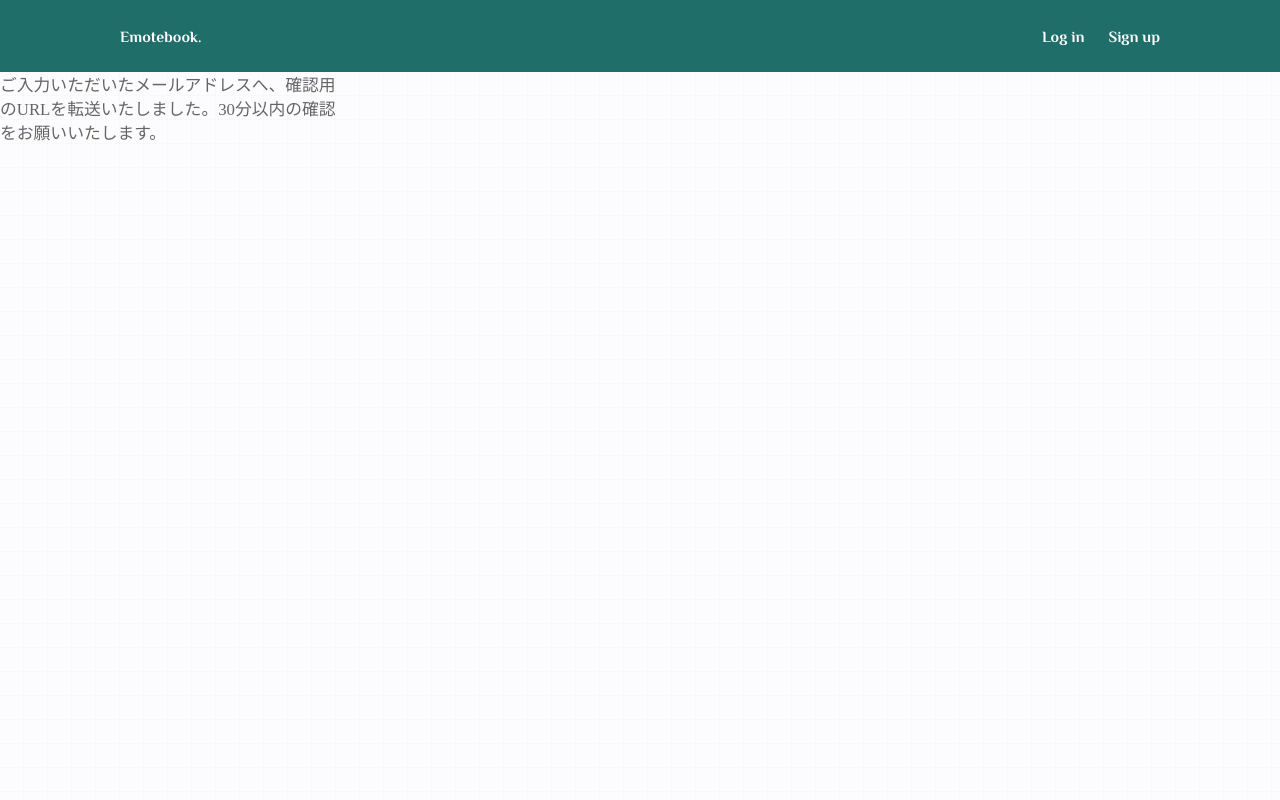
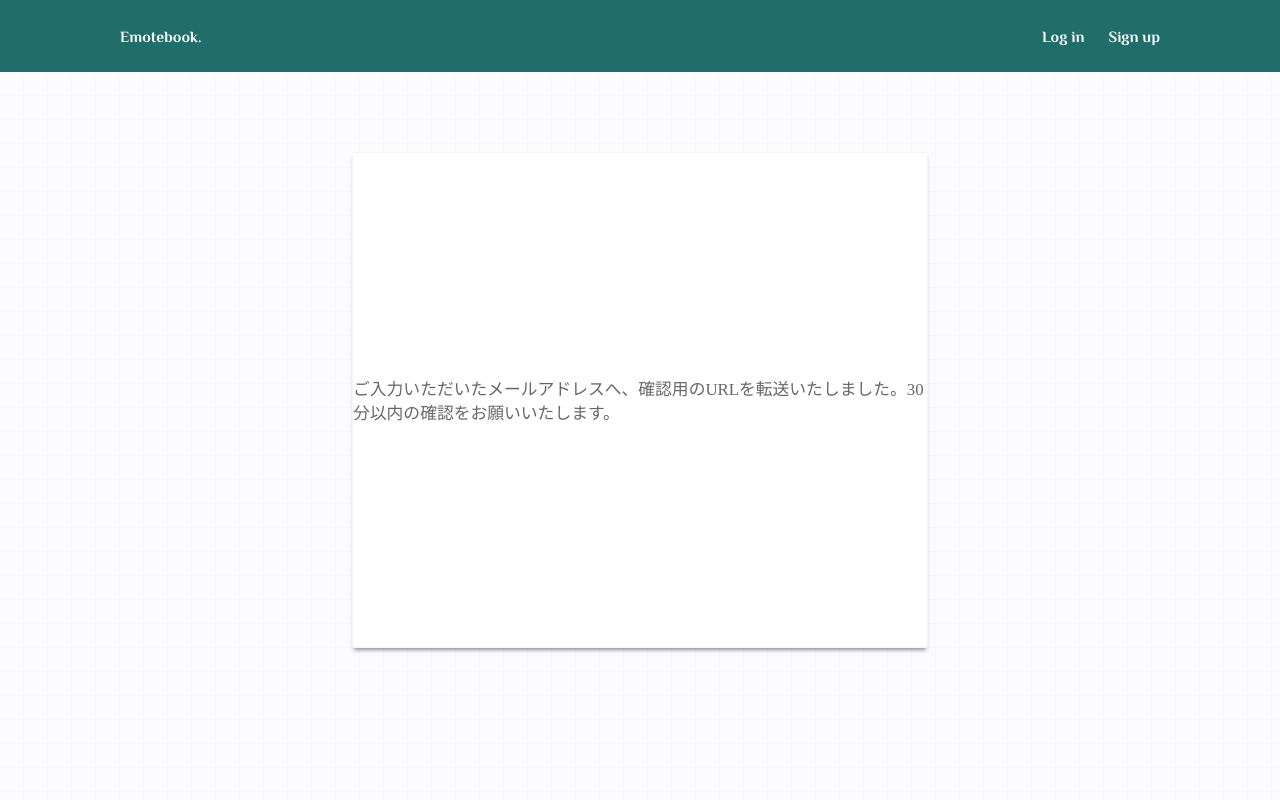
Before and after one commit to neco8/ColorDiary, a Django app: template color_diary_project/color_diary/templates/color_diary/register_done.html in a window 1280 px wide. Run offline with Django 3.2, Linux system fonts and the light colour scheme; the template is opened without the code that fills it, so the values that code supplies are empty; parts of the project's set-up code (start-up, migrations or seed data) failed here and were passed over; some libraries are stand-ins or nearby versions.

Commit message:
cssで、真ん中に表示させるためのcssを継承させていない問題をすべて解消

```diff
--- a/color_diary_project/color_diary/static/color_diary/css/style.css
+++ b/color_diary_project/color_diary/static/color_diary/css/style.css
@@ -426,7 +426,9 @@ input[type=range i] {
   grid-row: 3;
 }
 
-#registerDone {
+#registerDone .wrapper {
+  grid-column: 2;
+  grid-row: 2;
   display: grid;
   place-content: center;
 }
@@ -455,6 +457,8 @@ input[type=range i] {
 }
 
 #\34 04 .wrapper {
+  grid-column: 2;
+  grid-row: 2;
   display: grid;
   grid-template-columns: auto auto;
   grid-template-rows: 1fr;
@@ -549,7 +553,7 @@ a.button-cancel, .button-cancel {
   background-color: #FCFCFF;
 }
 
-#register form, #login form, #editColor form, #deleteDiary .wrapper, #deleteColor .wrapper, #colorIndex .wrapper, #chooseColor form {
+#\34 04 .wrapper, #registerDone .wrapper, #register form, #login form, #editColor form, #deleteDiary .wrapper, #deleteColor .wrapper, #colorIndex .wrapper, #chooseColor form {
   background-color: #fff;
   box-shadow: 0px 4px 4px -2px rgba(58, 49, 79, 0.55);
   border: solid;
@@ -780,7 +784,7 @@ input[type=text]:focus, input[type=email]:focus, input[type=password]:focus {
   background-color: #FFF;
 }
 
-#registerDone {
+#registerDone .wrapper {
   font-family: A1ゴシック L;
   font-size: 0.7rem;
   color: rgba(0, 0, 0, 0.6);
--- a/color_diary_project/color_diary/static/color_diary/scss/_appearance.scss
+++ b/color_diary_project/color_diary/static/color_diary/scss/_appearance.scss
@@ -429,9 +429,12 @@ input[type=text], input[type=email], input[type=password] {
 }
 
 #registerDone {
-    font-family: $fontA1GothicL;
-    font-size: .7rem;
-    color: rgba(0, 0, 0, .6);
+    .wrapper {
+        @extend %mediumContentContainerAppearance;
+        font-family: $fontA1GothicL;
+        font-size: .7rem;
+        color: rgba(0, 0, 0, .6);
+    }
 }
 
 #welcome {
@@ -459,6 +462,7 @@ input[type=text], input[type=email], input[type=password] {
 
 #\34 04 {
     .wrapper {
+        @extend %mediumContentContainerAppearance;
         .English {
             font-family: $fontPhilosopher;
             font-size: .8rem;
--- a/color_diary_project/color_diary/static/color_diary/scss/_layout.scss
+++ b/color_diary_project/color_diary/static/color_diary/scss/_layout.scss
@@ -478,8 +478,12 @@
     @extend %underContent;
     @extend %mediumContentContainer;
 
-    display: grid;
-    place-content: center;
+    .wrapper {
+        grid-column: 2;
+        grid-row: 2;
+        display: grid;
+        place-content: center;
+    }
 }
 
 #welcome {
@@ -516,6 +520,9 @@
     @extend %mediumContentContainer;
 
     .wrapper {
+        grid-column: 2;
+        grid-row: 2;
+
         display: grid;
         grid-template-columns: auto auto;
         grid-template-rows: 1fr;
--- a/color_diary_project/color_diary/templates/color_diary/register_done.html
+++ b/color_diary_project/color_diary/templates/color_diary/register_done.html
@@ -4,6 +4,8 @@
 
 {% block content %}
     <div id="registerDone">
-        ご入力いただいたメールアドレスへ、確認用のURLを転送いたしました。30分以内の確認をお願いいたします。
+        <div class="wrapper">
+            ご入力いただいたメールアドレスへ、確認用のURLを転送いたしました。30分以内の確認をお願いいたします。
+        </div>
     </div>
 {% endblock %}
```
Also changed, not shown: 1 other file.
